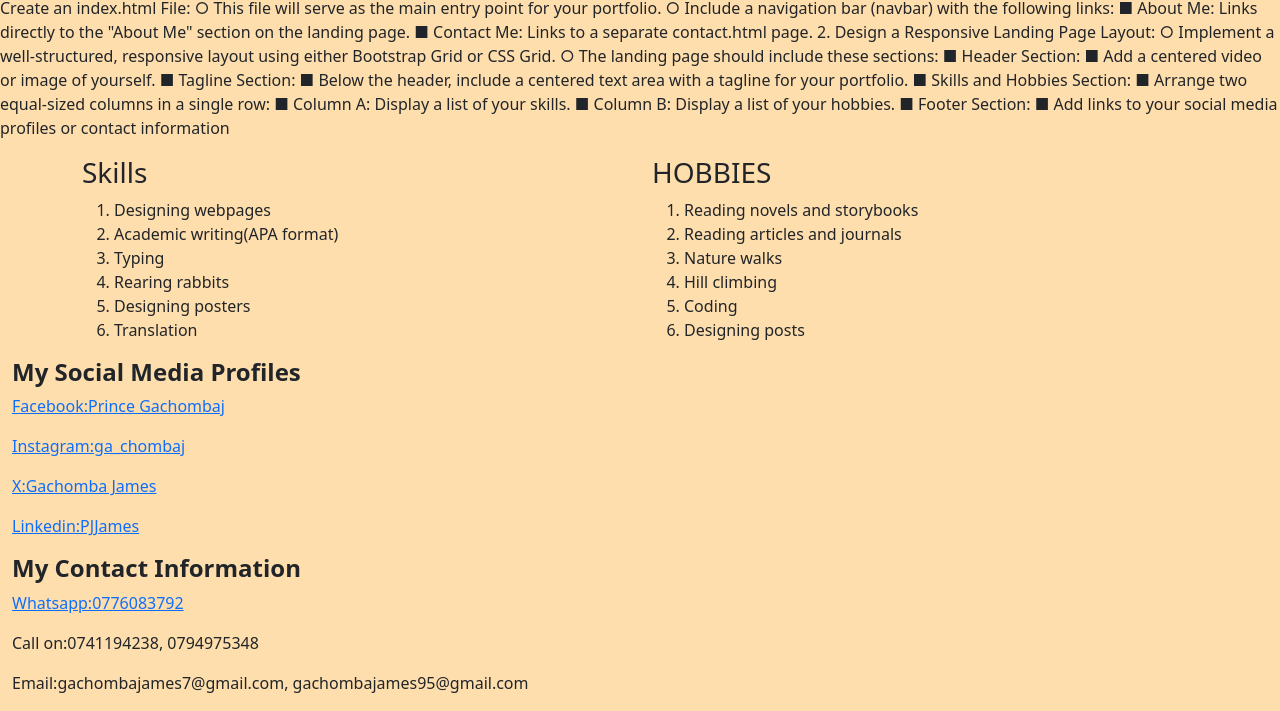
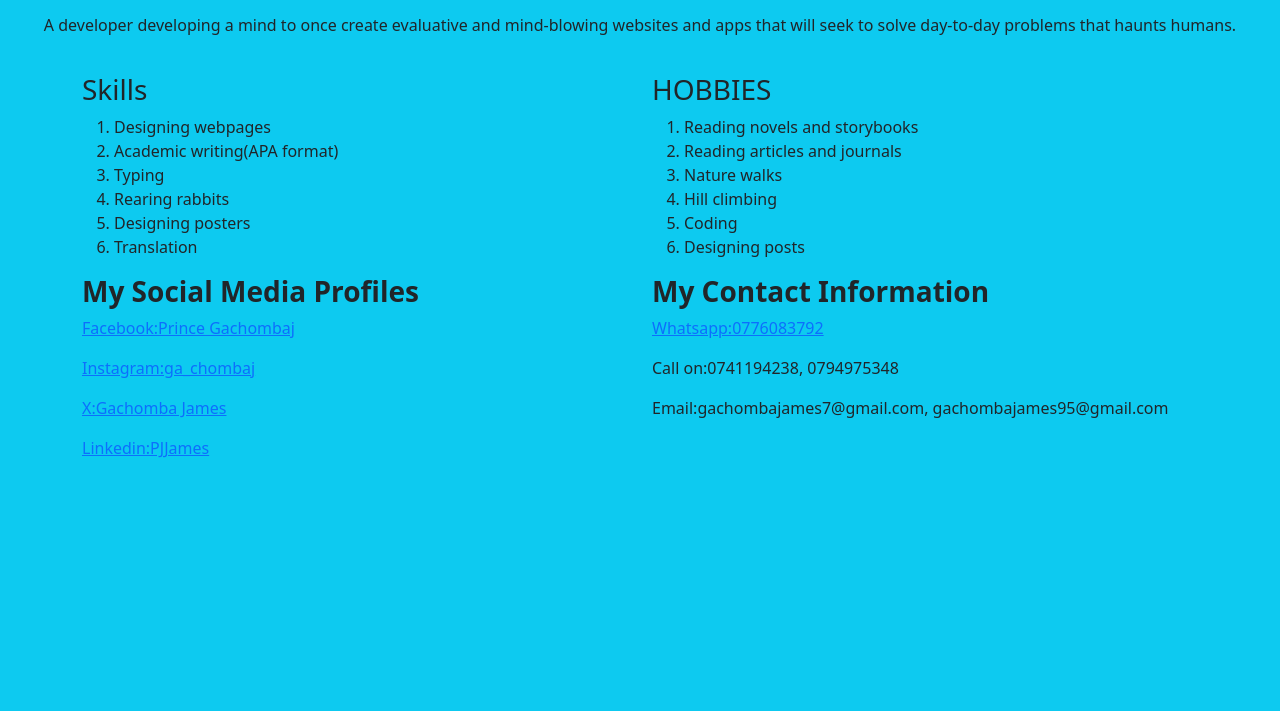
Before and after one commit to Pjjames95/emobiliswebproject, a plain HTML site: page index.html in a window 1280 px wide. Shown: the part 879-1590 px from the top of the page. After the commit the page ends 1355 px from the top, so only its background shows below. Drawn offline with Linux system fonts and the light colour scheme.

Commit message:
web assignment

```diff
--- a/css/style.css
+++ b/css/style.css
@@ -2,19 +2,18 @@
     display: flex;
     justify-content: center;
 }
-.container{
-    grid-gap: 10px;
-    justify-content: center;
-}
+.centered-tagline{
+    text-align: center;
+    margin: 20px;
+        }
 .grid-container{
     display: grid;
     grid-template-areas:
-'nb nb nb nb nb nb nb'
-'hb hb hb hb hb hb hb'
-'tb tb tb tb tb tb tb'
-'am am am am am am am'
-'sc sc sc sc sc sc sc'
-'cm cm cm cm cm cm cm'
+'nb nb nb nb nb'
+'hb hb hb hb hb'
+'tb tb tb tb tb'
+'am am am am am'
+'fb fb fb fb fb'
 ;
 }
 #navbar{
@@ -23,34 +22,24 @@
 #headerbar{
     grid-area: hb;
 }
-#aboutme{
-    grid-area: am;
-}
 #tagbar{
     grid-area: tb;
 }
-#socials{
-    grid-area: sc;
+#aboutbar{
+    grid-area: am;
 }
-#contactme{
-    grid-area: cm;
+#footersection{
+    grid-area: fb;
 }
-#skillsbar{
-    grid-area: sb;
+@media screen and (max-width: 600px) {
+.grid-container{
+    display: grid;
+    grid-template-areas:
+'nb nb nb nb nb'
+'hb hb hb hb hb'
+'tb tb tb tb tb'
+'am am am am am'
+'fb fb fb fb fb'
+;
 }
-#hobbiesbar{
-    grid-area: hs;
-}
-@media screen and (max-width: 600px){
-   .grid-container{
-       display: grid;
-       grid-template-areas:
-   'nb nb nb nb nb nb nb'
-   'hb hb hb hb hb hb'
-   'tb tb tb tb tb tb'
-   'sb sb sb sb sb sb'
-   'hb hb hb hb hb hb'
-   'sc sc sc sc sc sc'
-   'cm cm cm cm cm cm';
-   }
-}
+    }
--- a/index.html
+++ b/index.html
@@ -1,68 +1,38 @@
 <!DOCTYPE html>
-<html xmlns="http://www.w3.org/1999/html">
+<html lang="en">
 <head>
-    <title>Personal Portfolio</title>
-</head>
+    <meta charset="UTF-8">
+    <title>Personal portfolio</title>
     <link rel="stylesheet" href="bootstrap/css/bootstrap.css">
 <link rel="stylesheet" href="bootstrap/css/bootstrap.min.css">
 <link rel="stylesheet" href="bootstrap/css/bootstrap-grid.css">
 <link rel="stylesheet" href="bootstrap/css/bootstrap-grid.min.css">
-    <link rel="stylesheet" type="text/css" href="css/style.css"/>
-<body style="background-color: navajowhite">
+<link rel="stylesheet" href="css/style.css">
+</head>
+<body style="background-color: #0dcaf0">
 <div class="grid-container">
-    <div id="navbar">
-<!--        navigation bar-->
-                        <div id="navbardiv">
-<!--            navbar-->
-            <nav class="navbar bg-body-tertiary">
-  <div class="container-fluid">
-    <a class="navbar-brand" href="#">
-      <img src="assets/t6~2.jpg" alt="Logo" width="30" height="30" class="d-inline-block align-text-top">
-      WELCOME
-    </a>
-  </div>
-                <nav class="navbar navbar-expand-lg bg-body-tertiary">
-        <button style="background-color: yellowgreen; color: black; float: right">
-            <a href="public/contact.html">CONTACT ME</a>
+    <div id="navbar" style="background-color: #0dcaf0">
+        <button>
+        <li class="nav-item">
+          <a class="nav-link active" aria-current="page" href="public/contact.html">CONTACT ME</a>
+        </li>
         </button>
                    <div>
-             <button onclick="document.getElementById('skillsbar').scrollIntoView();" style="color: blue; background-color: red">About me</button>
+                       <button onclick="document.getElementById('aboutbar').scrollIntoView();" style="color: greenyellow; background-color: red">About me</button>
                    </div>
-                </nav>
-            </nav>
     </div>
-    <div id="headerbar" class="img-container">
-            <img src="assets/t6~2.jpg" alt="logo"/>
+    <div class="img-container" id="headerbar" style="background-color: black">
+        <img src="assets/t6~2.jpg" alt="logo">
     </div>
-    <div id="tagbar">
-        <p>Assignment Instructions: Personal Portfolio Landing Page Project
-For this project, you will create a personal portfolio landing page with the following
-specifications:
-1. Create an index.html File:
-○ This file will serve as the main entry point for your portfolio.
-○ Include a navigation bar (navbar) with the following links:
-■ About Me: Links directly to the "About Me" section on the landing page.
-■ Contact Me: Links to a separate contact.html page.
-2. Design a Responsive Landing Page Layout:
-○ Implement a well-structured, responsive layout using either Bootstrap Grid or
-CSS Grid.
-○ The landing page should include these sections:
-■ Header Section:
-■ Add a centered video or image of yourself.
-■ Tagline Section:
-■ Below the header, include a centered text area with a tagline for
-your portfolio.
-■ Skills and Hobbies Section:
-■ Arrange two equal-sized columns in a single row:
-■ Column A: Display a list of your skills.
-■ Column B: Display a list of your hobbies.
-■ Footer Section:
-■ Add links to your social media profiles or contact information</p>
+    <div class="centered-tagline" id="tagbar">
+        <p><i>Creative Developer crafting exceptional digital experiences</i></p>
+        <p>A developer developing a mind to once create evaluative and mind-blowing websites and apps that will seek to solve
+        day-to-day problems that haunts humans.</p>
     </div>
-    <div id="aboutme" class="container-fluid">
+    <div id="aboutbar" class="container-fluid">
         <div class="container">
             <div class="row">
-    <div id="skillsbar" class="col-md-6">
+                <div class="col-md-6">
                     <h3>Skills</h3>
         <ol>
             <li>Designing webpages</li>
@@ -73,7 +43,7 @@ your portfolio.
             <li>Translation</li>
         </ol>
                 </div>
-    <div id="hobbiesbar" class="col-md-6">
+                <div class="col-md-6">
                      <h3>HOBBIES</h3>
         <ol>
             <li>Reading novels and storybooks</li>
@@ -86,15 +56,19 @@ your portfolio.
                 </div>
             </div>
         </div>
-<div id="socials">
-        <h4><b>My Social Media Profiles</b></h4>
+    </div>
+    <div id="footersection" class="container-fluid">
+        <div class="container">
+            <div class="row">
+                <div class="col-md-6">
+                     <h3><b>My Social Media Profiles</b></h3>
         <p><a href="https://facebook.com/Prince Gachombaj">Facebook:Prince Gachombaj</a></p>
         <p><a href="https://instagram.com/ga_chombaj">Instagram:ga_chombaj</a></p>
         <p><a href="https://X.com/Gachmba James">X:Gachomba James</a></p>
         <p><a href="https://Linkedin.com/">Linkedin:PJJames</a></p>
                 </div>
-    <div id="contactme">
-        <h4><b>My Contact Information</b></h4>
+                <div class="col-md-6">
+                    <h3><b>My Contact Information</b></h3>
         <p><a href="https://whatsapp.com">Whatsapp:0776083792</a></p>
         <p>Call on:0741194238,
             0794975348</p>
@@ -104,5 +78,6 @@ your portfolio.
             </div>
         </div>
     </div>
+</div>
 </body>
 </html>
```
Also changed, not shown: public/contact.html (+3 -3 lines), public/css/nstyle.css (added). Lines whose indentation alone changed are shown as unchanged.
